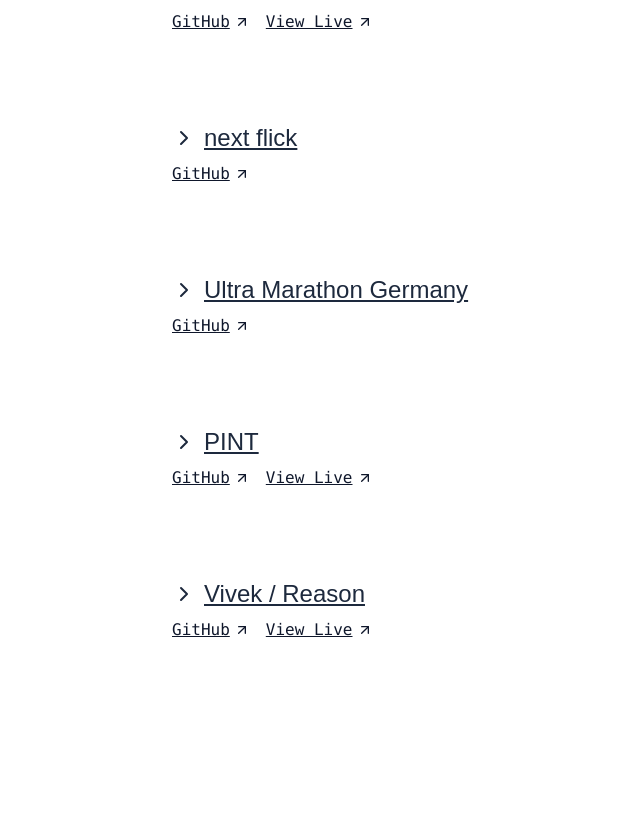
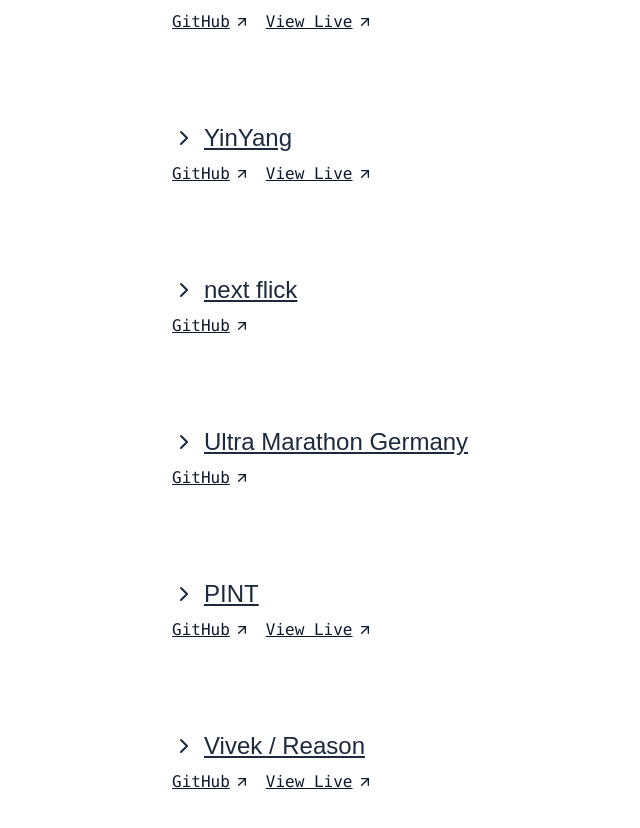
Before and after one commit to manishambre5/manishambre5.github.io, a React (Vite) app: page / in a window 1280 px wide. Shown: the part 946-1774 px from the top of the page, without its empty margins (84-724 px from the left). Before the commit the page ends 1628 px from the top, so only its background shows below. Built offline with nearby package versions, Linux system fonts and the light colour scheme; a web font is replaced by a local one.

Commit message:
project added

```diff
--- a/src/assets/projects.ts
+++ b/src/assets/projects.ts
@@ -36,6 +36,13 @@
         viewlive: "https://manishambre5.github.io/triads/"
     },
     {
+        title: "YinYang",
+        subtitle: "A gird puzzle game that challenges players to balance the grid based on a set of rules.",
+        techstack: ["JavaScript","TailwindCSS"],
+        github: "https://github.com/manishambre5/yinyang",
+        viewlive: "https://manishambre5.github.io/yinyang/"
+    },
+    {
         title: "next flick",
         subtitle: "A movie recommendation app that recommends good cinema.",
         techstack: ["React JS","TailwindCSS","Flask"],
```
